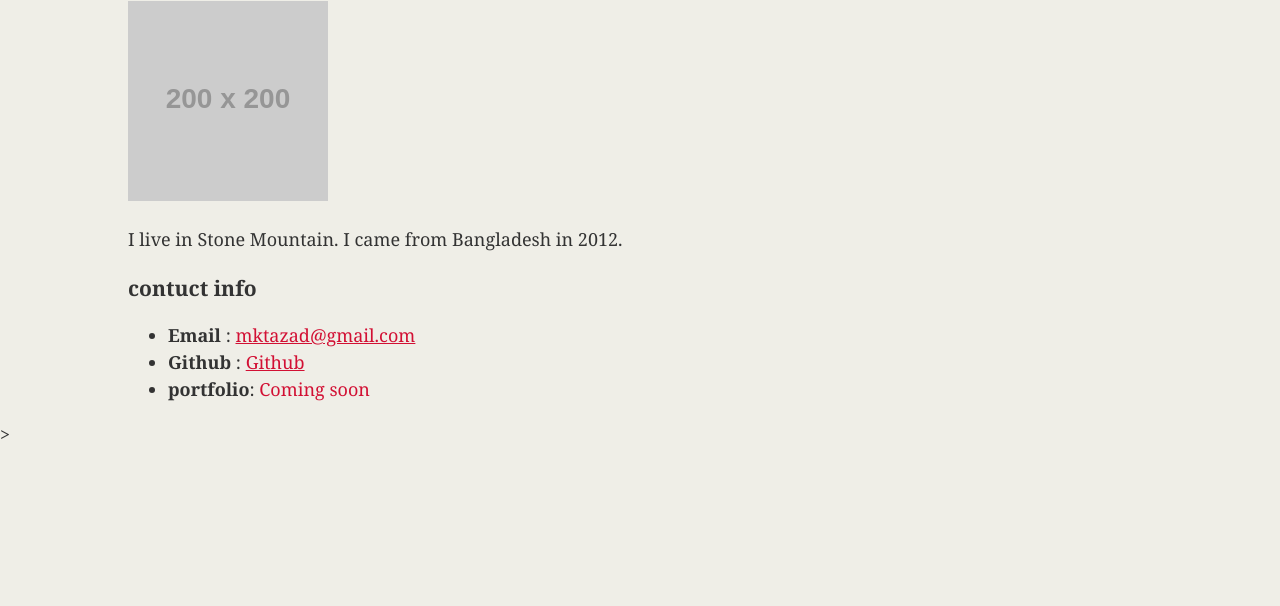
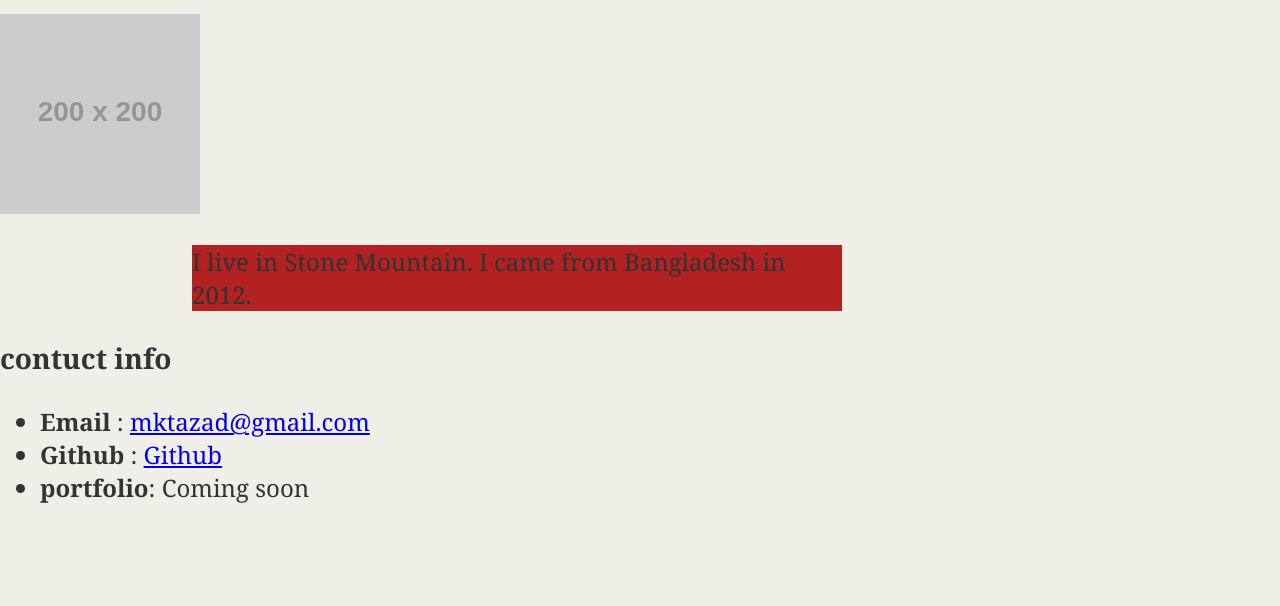
Before and after one commit to RajTina/BasicPortfolio, a plain HTML site: page index.html in a window 1280 px wide. Shown: the part 194-800 px from the top of the page. Drawn offline with Linux system fonts and the light colour scheme; placeholder pictures from the web are drawn by us.

Commit message:
My home work

```diff
--- a/index.html
+++ b/index.html
@@ -1,37 +1,33 @@
 <!DOCTYPE html>
-<html>
-
+<html lang="en">
+  <head>
+    <meta charset="UTF-8" />
+    <meta name="viewport" content="width=device-width, initial-scale=1.0" />
+    <meta http-equiv="X-UA-Compatible" content="ie=edge" />
+    <title>Document</title>
+    <link rel="stylesheet" href="style.css">
+  </head>
+  <body>
+    <div class="container">
+      <h1 id="Main bio"></h1>
+      <h2 id="contuct bio"></h2>
+      <h3 id="Bio-img"></h3>
+    </div>
+    <h1>Student Bio</h1>
+    <h2>Tina Azad</h2>
+    <img src="https://placehold.it/200x200" alt=" This is me" />
 
    <div class="container">
-        <h1 id="Main bio"></h1>
-        <h2 id= "contuct bio"></h2>
-        <h3 id= "Bio-img"></h3>
-
-
-
-    <body>
-        <link rel="stylesheet" href="style2.css" type="text/css">
-        <h1>Student Bio</h1>
-        <h2>Tina Azad</h2>
-        <img src="https://placehold.it/200x200" alt=" This is me">
-
-        <p> I live in Stone Mountain. I came from Bangladesh in 2012. </p>
+        <p class="box">I live in Stone Mountain. I came from Bangladesh in 2012.</p>
+   </div>
     <h3>contuct info</h3>
     <ul>
       <li>
-                <strong>Email</strong> : <a href="mktazad@gmail.com"> mktazad@gmail.com</a>
+        <strong>Email</strong> :
+        <a href="mktazad@gmail.com"> mktazad@gmail.com</a>
       </li>
-            <li>
-                <strong> Github
-
-                </strong>: <a href="Github"> Github</a>
-            </li>
-            <li>
-                <strong>portfolio</strong>: <a>Coming soon</a>
-            </li>
-
+      <li><strong> Github </strong>: <a href="Github"> Github</a></li>
+      <li><strong>portfolio</strong>: <a>Coming soon</a></li>
     </ul>
   </body>
-</div>>
-
 </html>
--- a/style.css
+++ b/style.css
@@ -1,17 +1,24 @@
 h1 {
-    background-color:#333333;
-    text-align: center;
-    color: white;
+  background-color: #333333;
+  text-align: center;
+  color: white;
 }
 
+body {
+  margin: 0;
+  padding: 0;
+  background-color: #efeee7;
+  color: #333333;
+  font-family: Georgia, "Times New Roman", Times, serif;
+  font-size: 24px;
+}
 
+.box {
+    width: 650px;
+    background: firebrick;
+}
 
-Body { margin: 0;
-        Padding: 0;
-        background-color: #efeee7;
-        color: #333333;
-        font-family: Georgia, 'Times New Roman', Times, serif;
-        font-size: 24px
-
-
+.container {
+    margin:auto;
+    width: 70%;
 }
```
Also changed, not shown: contact.html (added), portfolio.html (added). Lines whose indentation alone changed are shown as unchanged.
